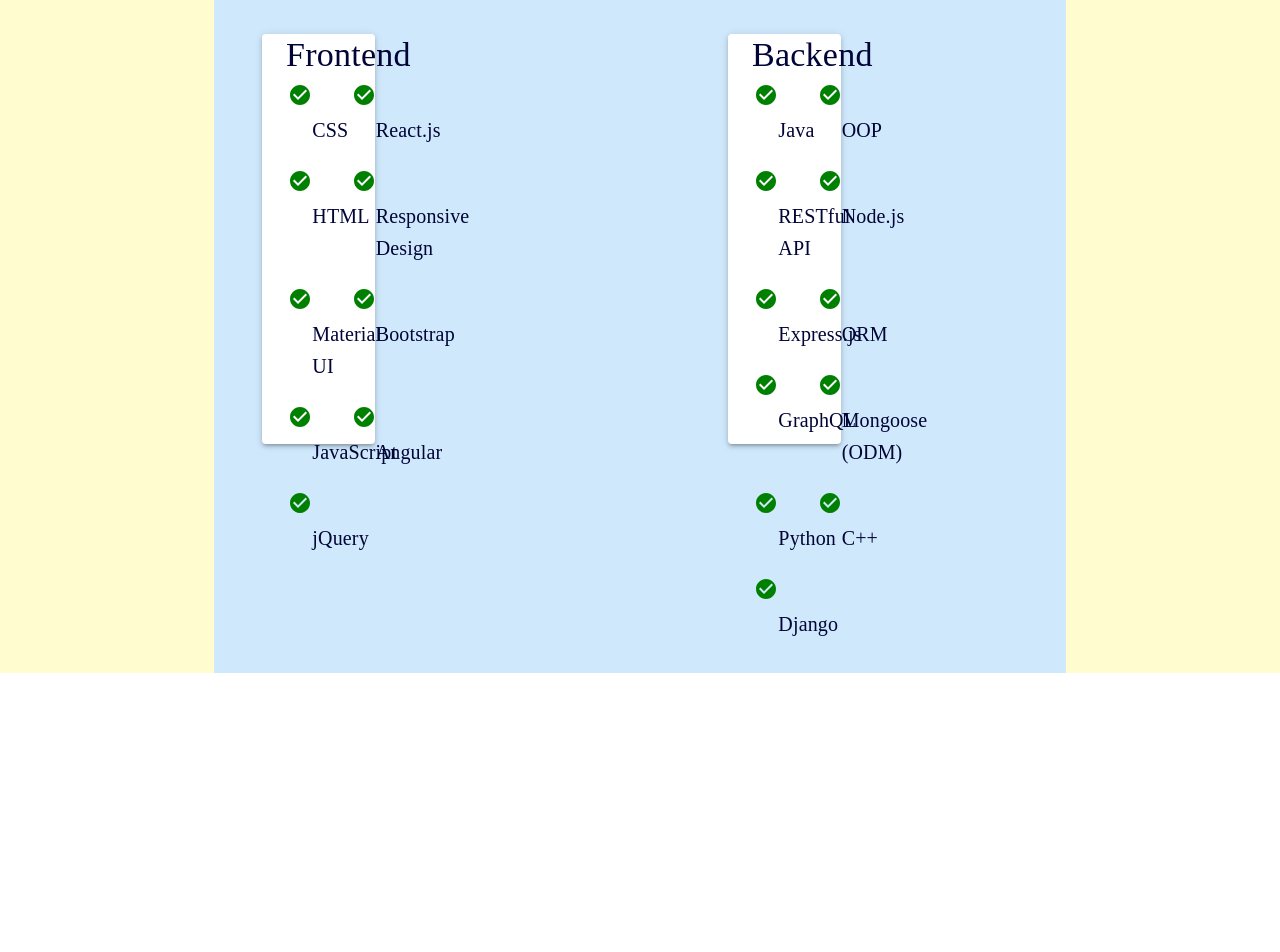
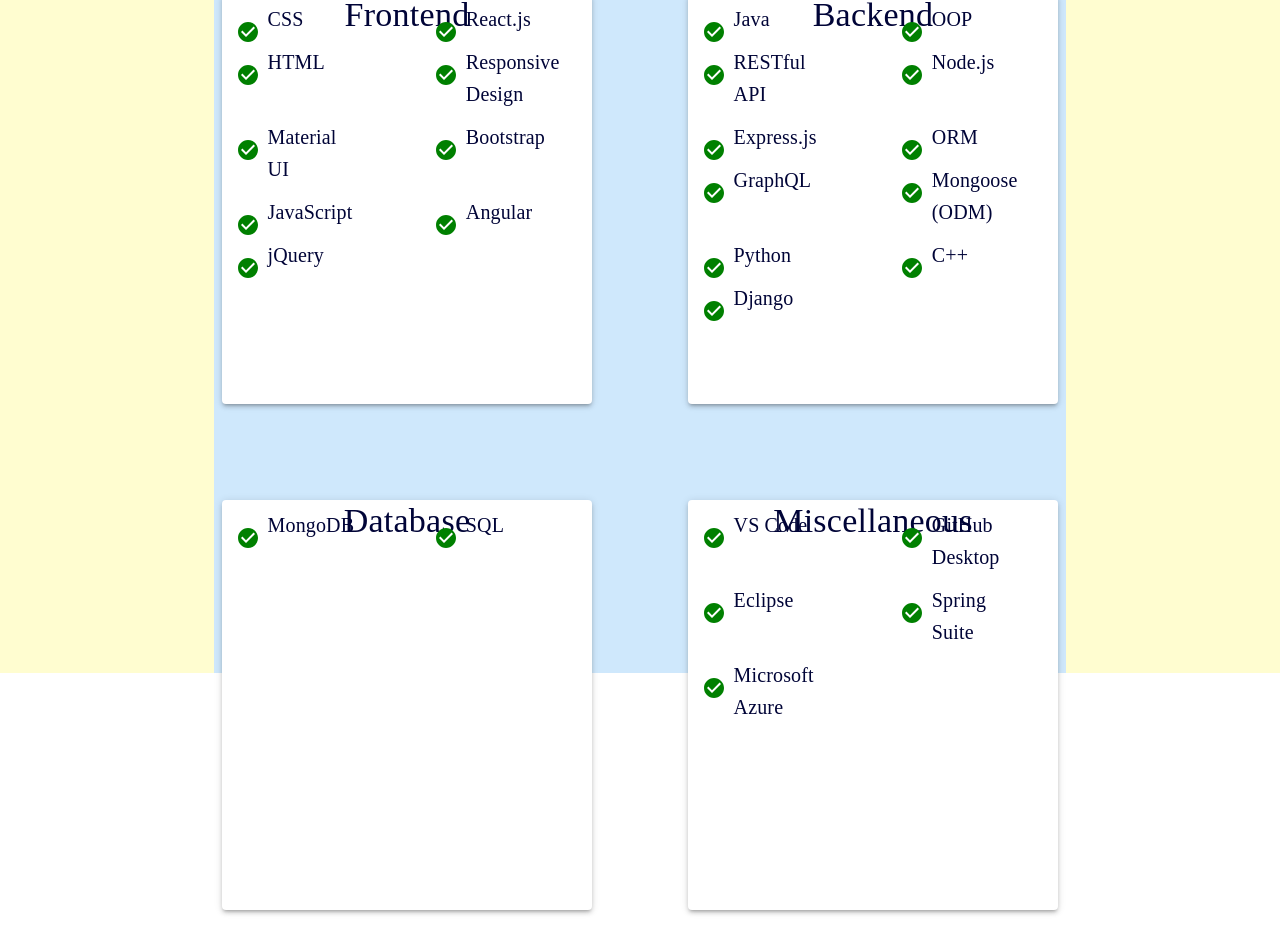
Before and after one commit to CoderJ01/material-ui-programming-portfolio, a React (Create React App) app: page /skills in a window 1280 px wide. Shown: the part 254-1206 px from the top of the page. Before the commit the page ends 927 px from the top, so only its background shows below. Built offline with nearby package versions, Linux system fonts and the light colour scheme.

Commit message:
re-render cards after error fix

```diff
--- a/src/pages/Skills/Skills.page.jsx
+++ b/src/pages/Skills/Skills.page.jsx
@@ -21,15 +21,10 @@
                     <Typography variant="h3" gutterBottom sx={{ color: 'rgb(0, 4, 55)', textAlign: 'center', marginTop: '6%', backgroundColor: 'white'  }}>Skills and Knowlegde</Typography>
                     <Box sx={{ flexGrow: 1 }}>
                         <Grid container spacing={10} sx={{ marginTop: '10px' }}>
-                            <Grid xs={6}>
-                                <Card dataObj={frontend}/>
-
-                                {/* <Card dataObj={database}/>
-                                <Card dataObj={miscellaneous}/> */}
-                            </Grid>
-                            <Grid xs={6}>
+                            <Card dataObj={frontend}/>
                             <Card dataObj={backend}/>
-                            </Grid>
+                            <Card dataObj={database}/>
+                            <Card dataObj={miscellaneous}/>
                         </Grid>
                     </Box>
                 </Box>
```
